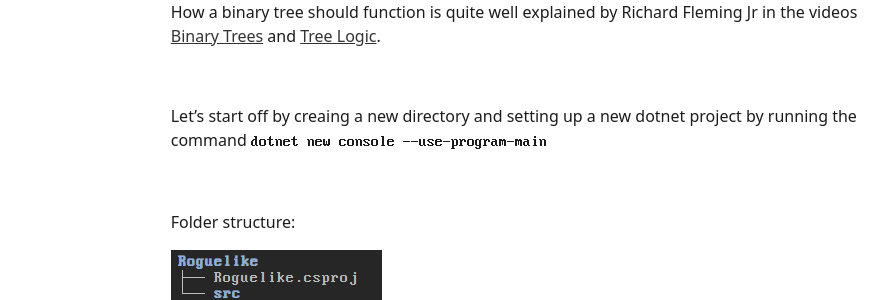
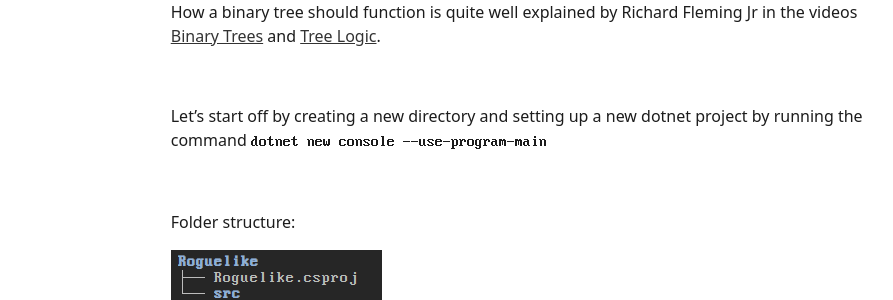
Before and after one commit to casper-borretzen/casper-borretzen.github.io, a Jekyll site: the page built from _posts/2024-06-06-roguelike-devlog2.md, in a window 1280 px wide and 900 px high. Shown: the part 368-668 px from the top of the window, without its empty margins (182-1075 px from the left). Built offline with Jekyll 4.4.1, drawn with Linux system fonts in a browser that asks for light colours.

```diff
--- a/_posts/2024-06-06-roguelike-devlog2.md
+++ b/_posts/2024-06-06-roguelike-devlog2.md
@@ -15,7 +15,7 @@ How a binary tree should function is quite well explained by Richard Fleming Jr
 
 <br>
 
-Let's start off by creaing a new directory and setting up a new dotnet project by running the command `dotnet new console --use-program-main`
+Let's start off by creating a new directory and setting up a new dotnet project by running the command `dotnet new console --use-program-main`
 
 <br>
 
--- a/index.html
+++ b/index.html
@@ -5,7 +5,7 @@ layout: default
 <section class="posts">
 <ul>
 {% for post in site.posts %}
-<li><a href="{{ site.baseurl }}{{ post.url }}">{{ post.title }}</a><time datetime="{{ post.date | date_to_xmlschema }}">{{ post.date | date: "%m-%d-%Y" }}</time></li>
+<li><a href="{{ site.baseurl }}{{ post.url }}">{{ post.title }}</a><time datetime="{{ post.date | date_to_xmlschema }}">{{ post.date | date: "%d-%m-%Y" }}</time></li>
 {% endfor %}
 </ul>
 </section>
```
